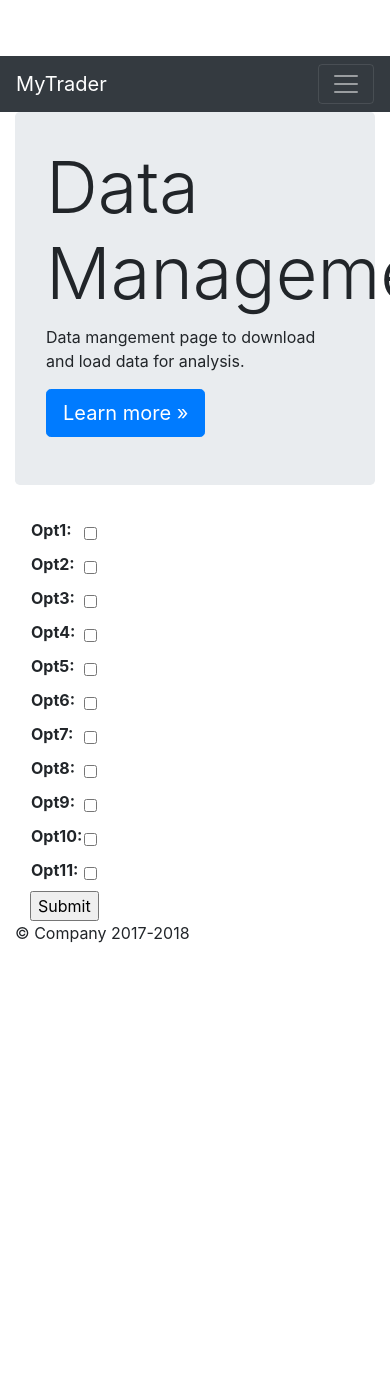
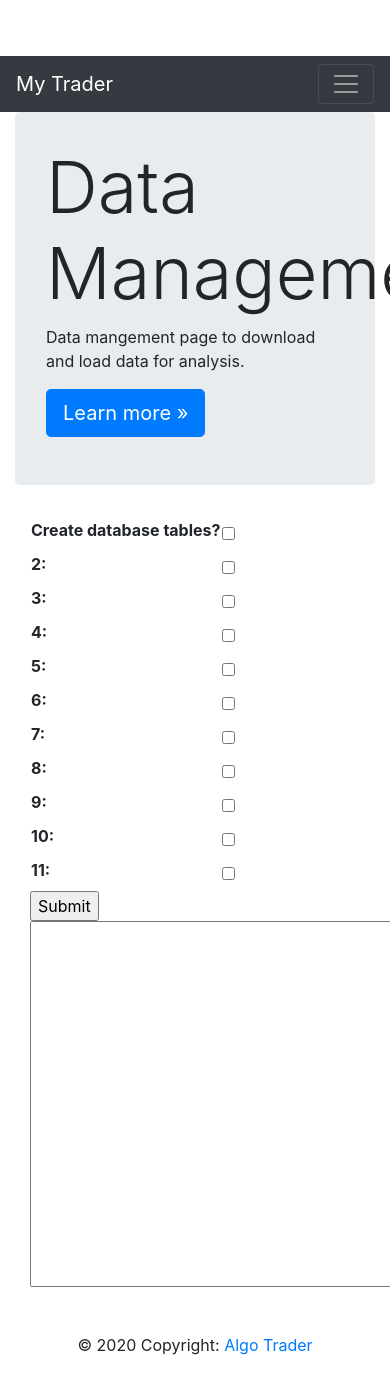
Before and after one commit to timmo-d/MyApps, a Django app: page /datamgt/ in a window 390 px wide; the page is wider, and only the part inside the window is pictured. Before the commit the page ends 943 px from the top of that part, so only its background shows below. Run offline with Django 3.2, Linux system fonts and the light colour scheme; some libraries are stand-ins or nearby versions.

Commit message:
Minor tweaks interface

```diff
--- a/datamgt/forms.py
+++ b/datamgt/forms.py
@@ -4,17 +4,17 @@ from django.utils.translation import ugettext_lazy as _
 
 
 class Options(forms.Form):
-	opt1 = forms.BooleanField(required=False)
-	opt2 = forms.BooleanField(required=False)
-	opt3 = forms.BooleanField(required=False)
-	opt4 = forms.BooleanField(required=False)
-	opt5 = forms.BooleanField(required=False)
-	opt6 = forms.BooleanField(required=False)
-	opt7 = forms.BooleanField(required=False)
-	opt8 = forms.BooleanField(required=False)
-	opt9 = forms.BooleanField(required=False)
-	opt10 = forms.BooleanField(required=False)
-	opt11 = forms.BooleanField(required=False)
+	opt1 = forms.BooleanField(required=False, label='Create database tables?')
+	opt2 = forms.BooleanField(required=False, label='2')
+	opt3 = forms.BooleanField(required=False, label='3')
+	opt4 = forms.BooleanField(required=False, label='4')
+	opt5 = forms.BooleanField(required=False, label='5')
+	opt6 = forms.BooleanField(required=False, label='6')
+	opt7 = forms.BooleanField(required=False, label='7')
+	opt8 = forms.BooleanField(required=False, label='8')
+	opt9 = forms.BooleanField(required=False, label='9')
+	opt10 = forms.BooleanField(required=False, label='10')
+	opt11 = forms.BooleanField(required=False, label='11')
 
 	def clean_opt1(self):
 		data = self.cleaned_data['opt1']
--- a/datamgt/views.py
+++ b/datamgt/views.py
@@ -13,7 +13,7 @@ from .src.controller import executeOptions
 
 # Create your views here.
 class HomePageView(TemplateView):
-    template_name = 'home.html'
+    template_name = 'my_trader/home.html'
 
 
 class AboutPageView(TemplateView):
--- a/my_trader/settings.py
+++ b/my_trader/settings.py
@@ -137,6 +137,6 @@ MESSAGE_TAGS = {
     messages.WARNING: 'alert-warning',
     messages.ERROR: 'alert-danger',
 }
-STATICFILES_DIRS = [os.path.join(BASE_DIR, "my_trader.static"),
+STATICFILES_DIRS = [os.path.join(BASE_DIR, "static"),
 
 ]
--- a/static/css/styles.css
+++ b/static/css/styles.css
@@ -0,0 +1,4 @@
+.panel-footer.panel-custom {
+    background: red;
+    color: white;
+}
--- a/templates/base.html
+++ b/templates/base.html
@@ -58,13 +58,13 @@
     <link href="{% static 'css/styles.css' %}" rel="stylesheet" >
     <link href="{% static 'css/jumbotron.css' %}" rel="stylesheet">
     <script src="{% static 'js/modernizr.js' %}" type="text/javascript"></script>
-
+    <script src="{% static 'js/custom.js' %}" type="text/javascript"></script>
   </head>
 
   <body>
 
     <nav class="navbar navbar-expand-md navbar-dark bg-dark">
-      <a class="navbar-brand" href="{% url 'home' %}">MyTrader</a>
+      <a class="navbar-brand" href="{% url 'home' %}">My Trader</a>
       <button class="navbar-toggler" type="button" data-toggle="collapse" data-target="#navbarsExampleDefault" aria-controls="navbarsExampleDefault" aria-expanded="false" aria-label="Toggle navigation">
         <span class="navbar-toggler-icon"></span>
       </button>
@@ -114,9 +114,16 @@
       </div>
     </main>
 
-    <footer class="container">
-      <p>&copy; Company 2017-2018</p>
-    </footer>
+<!-- Footer -->
+<footer class="page-footer font-small blue pt-4">
+  <!-- Copyright -->
+  <div class="footer-copyright text-center py-3">© 2020 Copyright:
+    <a href="https://google.com/"> Algo Trader</a>
+  </div>
+  <!-- Copyright -->
+
+</footer>
+<!-- Footer -->
 
 
   </body>
--- a/templates/datamgt.html
+++ b/templates/datamgt.html
@@ -11,7 +11,8 @@
       </div>
 
       <div class="container">
-
+        <div class="row">
+          <div class="col-md-4">
             <form action="" method="post">
               {% csrf_token %}
               <table>
@@ -19,6 +20,11 @@
               </table>
               <input type="submit" value="Submit">
             </form>
+          </div>
+            <div class="col-md-4">
+                <textarea id="messages-log" cols="100" rows="15"></textarea><br/>
+            </div>
+        </div>
 
       </div> <!-- /container -->
 
```
Also changed, not shown: datamgt/static/js/custom.js (deleted), static/css/jumbotron.css (renamed from datamgt/static/css/jumbotron.css), static/js/custom.js (added), static/js/modernizr.js (renamed from datamgt/static/js/modernizr.js). Lines whose indentation alone changed are shown as unchanged.
